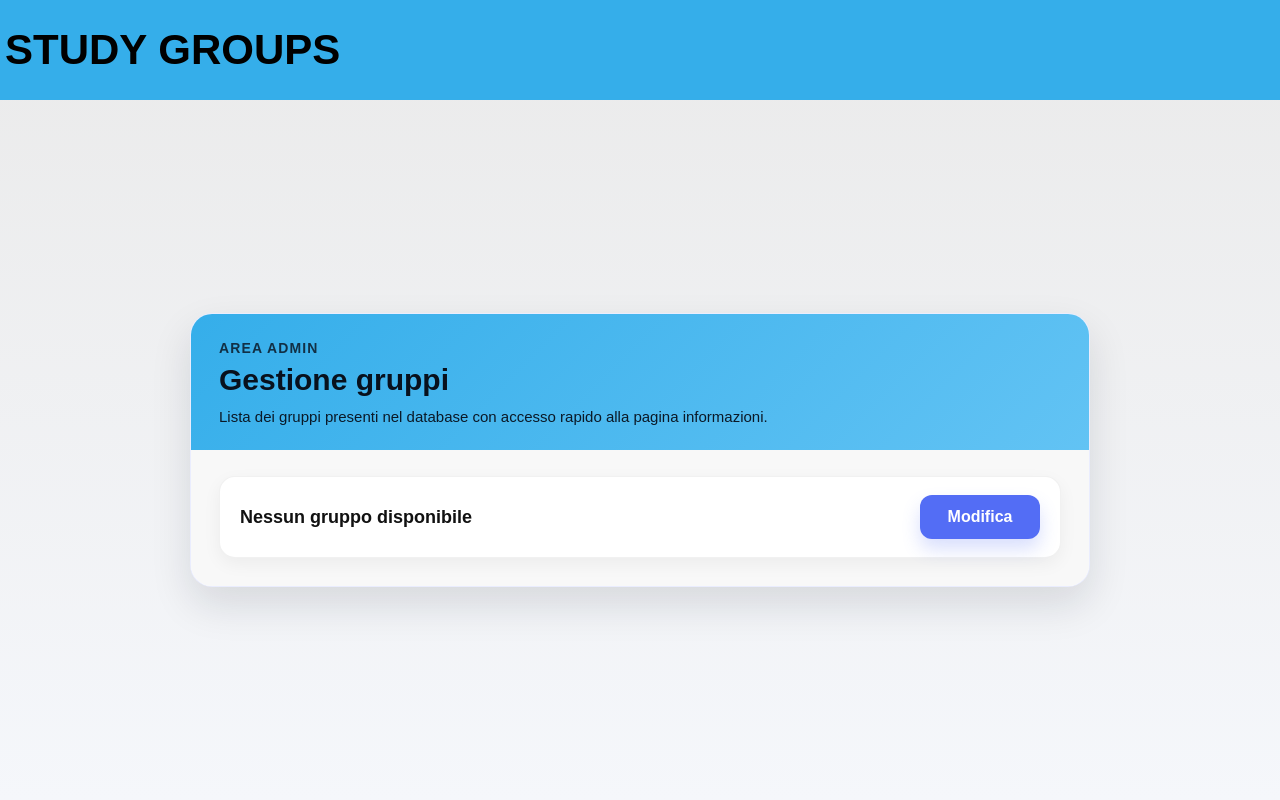
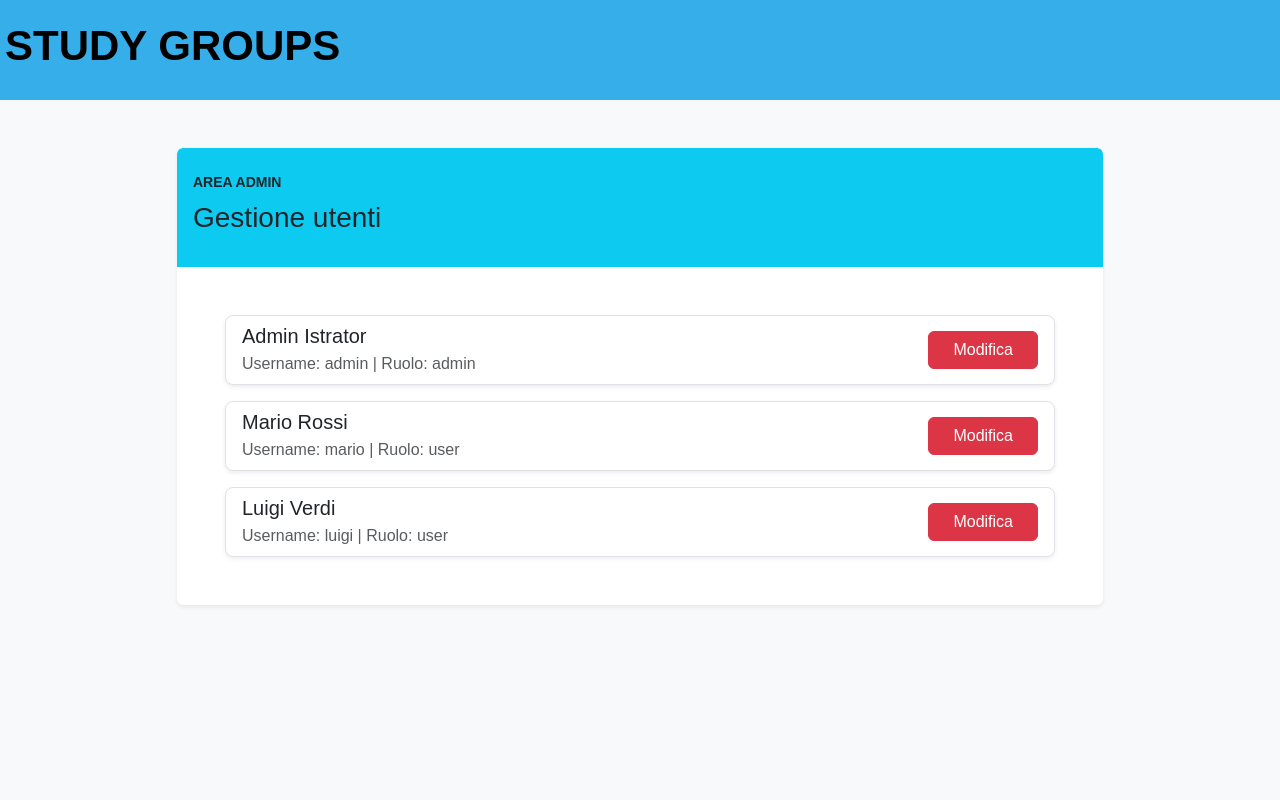
Before and after one commit to simonecapacci/progettowebs, a PHP site: page /php/admin_gestione_user.php in a window 1280 px wide. Run offline with PHP 8.4, Linux system fonts and the light colour scheme; data comes from the database, SQL or seed files in the repository; data that the repository does not hold is empty.

Commit message:
Integrazione bootstrap nelle schermate admin

```diff
--- a/studytogether/css/style.css
+++ b/studytogether/css/style.css
@@ -123,7 +123,7 @@ body {
 }
 
 /* RIGHE 2 COLONNE */
-.row{
+.group-card .row{
     display:flex;
     justify-content:space-between;
     font-size:15px;
@@ -158,105 +158,6 @@ body {
     border-radius:10px;
 }
 
-body.admin-page {
-    min-height: 100vh;
-    background: linear-gradient(180deg, #eaeaea 0%, #f5f7fb 100%);
-}
-
-body.admin-page .admin-container {
-    min-height: calc(100vh - 100px);
-    display: flex;
-    justify-content: center;
-    align-items: center;
-    padding: 32px 20px;
-}
-
-body.admin-page .admin-card {
-    width: min(900px, 100%);
-    overflow: hidden;
-    border-radius: 22px;
-    background: #ffffff;
-    box-shadow: 0 18px 40px rgba(16, 24, 40, 0.12);
-    border: 1px solid rgba(83, 109, 245, 0.12);
-}
-
-body.admin-page .admin-card-head {
-    padding: 26px 28px 22px;
-    background: linear-gradient(135deg, #35aeea 0%, #62c3f4 100%);
-    color: #08111d;
-}
-
-body.admin-page .admin-card-head p {
-    margin-bottom: 8px;
-    font-size: 14px;
-    font-weight: bold;
-    letter-spacing: 0.08em;
-    text-transform: uppercase;
-    opacity: 0.8;
-}
-
-body.admin-page .admin-card-head h2 {
-    font-size: 30px;
-    line-height: 1.05;
-    margin-bottom: 10px;
-}
-
-body.admin-page .admin-card-head span {
-    display: block;
-    max-width: 44rem;
-    font-size: 15px;
-    line-height: 1.5;
-    opacity: 0.95;
-}
-
-body.admin-page .admin-list {
-    display: grid;
-    gap: 14px;
-    padding: 26px 28px 28px;
-    background: #f8f8f8;
-}
-
-body.admin-page .admin-row {
-    display: flex;
-    justify-content: space-between;
-    align-items: center;
-    gap: 16px;
-    padding: 18px 20px;
-    border-radius: 16px;
-    background: #ffffff;
-    border: 1px solid rgba(17, 17, 17, 0.06);
-    box-shadow: 0 6px 18px rgba(0, 0, 0, 0.05);
-}
-
-body.admin-page .admin-row h3 {
-    font-size: 18px;
-    color: #111;
-}
-
-body.admin-page .admin-action {
-    flex: 0 0 auto;
-    display: inline-flex;
-    align-items: center;
-    justify-content: center;
-    min-width: 120px;
-    height: 44px;
-    padding: 0 18px;
-    border-radius: 12px;
-    background: #536df5;
-    color: #ffffff;
-    text-decoration: none;
-    font-weight: bold;
-    transition: transform 0.15s ease, filter 0.15s ease, box-shadow 0.15s ease;
-    box-shadow: 0 10px 18px rgba(83, 109, 245, 0.22);
-}
-
-body.admin-page .admin-action:hover,
-body.admin-page .admin-action:focus-visible {
-    transform: translateY(-1px);
-    filter: brightness(1.04);
-    outline: none;
-}
-
 /* login*/
 .login-card{
     background:#d9d9d9;
@@ -274,14 +175,3 @@ body.admin-page .admin-action:focus-visible {
 .btn-study:hover{
     background:#4055d6;
 }
-
-@media (max-width: 900px) {
-    body.admin-page .admin-row {
-        flex-direction: column;
-        align-items: stretch;
-    }
-
-    body.admin-page .admin-action {
-        width: 100%;
-    }
-}
--- a/studytogether/php/admin_gestione_user.php
+++ b/studytogether/php/admin_gestione_user.php
@@ -1,9 +1,9 @@
 <?php
 require_once __DIR__ . '/bootstrap.php';
 
-$groups = [];
-if (isset($dbh) && method_exists($dbh, 'getGroups')) {
-    $groups = $dbh->getGroups();
+$users = [];
+if (isset($dbh) && method_exists($dbh, 'getUsers')) {
+    $users = $dbh->getUsers();
 }
 ?>
 <!DOCTYPE html>
@@ -11,38 +11,51 @@ if (isset($dbh) && method_exists($dbh, 'getGroups')) {
 <head>
     <meta charset="UTF-8">
     <meta name="viewport" content="width=device-width, initial-scale=1.0">
-    <title>Gestione gruppi - StudyGroups</title>
+    <title>Gestione utenti - StudyGroups</title>
+    <link href="https://cdn.jsdelivr.net/npm/bootstrap@5.3.3/dist/css/bootstrap.min.css" rel="stylesheet">
     <link rel="stylesheet" href="../css/style.css">
 </head>
-<body class="admin-page">
+<body class="bg-body-tertiary">
     <header class="top-bar">
         <h1>STUDY GROUPS</h1>
     </header>
 
-    <main class="admin-container">
-        <section class="admin-card" aria-label="Gestione gruppi">
-            <div class="admin-card-head">
-                <p>Area admin</p>
-                <h2>Gestione gruppi</h2>
-                <span>Lista dei gruppi presenti nel database con accesso rapido alla pagina informazioni.</span>
+    <main class="container py-4 py-lg-5">
+        <div class="row justify-content-center">
+            <div class="col-12 col-xl-10">
+                <div class="card border-0 shadow-sm overflow-hidden">
+                    <div class="card-header bg-info text-dark border-0 py-4">
+                        <p class="text-uppercase fw-semibold small mb-2">Area admin</p>
+                        <h2 class="h3 mb-2">Gestione utenti</h2>
+                    </div>
+
+                    <div class="card-body p-4 p-lg-5">
+                        <div class="list-group list-group-flush gap-3">
+                            <?php if (!empty($users)): ?>
+                                <?php foreach ($users as $user): ?>
+                                    <div class="list-group-item border rounded-3 shadow-sm">
+                                        <div class="d-flex flex-column flex-md-row justify-content-between align-items-md-center gap-3">
+                                            <div>
+                                                <h3 class="h5 mb-1"><?php echo htmlspecialchars(trim($user['name'] . ' ' . $user['surname']), ENT_QUOTES, 'UTF-8'); ?></h3>
+                                                <p class="mb-0 text-body-secondary">Username: <?php echo htmlspecialchars($user['username'], ENT_QUOTES, 'UTF-8'); ?> | Ruolo: <?php echo htmlspecialchars($user['role'], ENT_QUOTES, 'UTF-8'); ?></p>
+                                            </div>
+                                            <button type="button" class="btn btn-danger px-4">Modifica</button>
+                                        </div>
+                                    </div>
+                                <?php endforeach; ?>
+                            <?php else: ?>
+                                <div class="list-group-item border rounded-3 shadow-sm">
+                                    <h3 class="h5 mb-1">Nessun utente disponibile</h3>
+                                    <p class="mb-0 text-body-secondary">Al momento non ci sono utenti nel database.</p>
+                                </div>
+                            <?php endif; ?>
+                        </div>
+                    </div>
+                </div>
             </div>
+        </div>
+    </main>
 
-            <div class="admin-list">
-                <?php if (!empty($groups)): ?>
-                    <?php foreach ($groups as $group): ?>
-                        <article class="admin-row">
-                            <h3><?php echo htmlspecialchars($group['name'], ENT_QUOTES, 'UTF-8'); ?></h3>
-                            <a class="admin-action" href="info_gruppo.php?id=<?php echo urlencode($group['id']); ?>">Modifica</a>
-                        </article>
-                    <?php endforeach; ?>
-                <?php else: ?>
-                    <article class="admin-row">
-                        <h3>Nessun gruppo disponibile</h3>
-                        <a class="admin-action" href="info_gruppo.php">Modifica</a>
-                    </article>
-                <?php endif; ?>
-            </div>
-        </section>
-    </main>
+    <script src="https://cdn.jsdelivr.net/npm/bootstrap@5.3.3/dist/js/bootstrap.bundle.min.js"></script>
 </body>
 </html>
--- a/studytogether/php/db/database.php
+++ b/studytogether/php/db/database.php
@@ -68,6 +68,79 @@ class DatabaseHelper{
         return $result->fetch_all(MYSQLI_ASSOC);
     }
 
+
+    public function getGroupsByUsername($username){
+        $query = "
+            SELECT
+                sg.id,
+                sg.name,
+                sg.description,
+                sg.date,
+                sg.time,
+                sg.created_at,
+                sg.subject_id,
+                s.name AS subject_name,
+                sg.creator_id,
+                u.username AS creator_username,
+                u.name AS creator_name,
+                u.surname AS creator_surname
+            FROM study_group sg
+            INNER JOIN subject s ON sg.subject_id = s.id
+            INNER JOIN `user` u ON sg.creator_id = u.id
+            WHERE u.username = ?
+            ORDER BY sg.date ASC, sg.time ASC, sg.created_at DESC
+        ";
+
+        $stmt = $this->db->prepare($query);
+        if (!$stmt) {
+            die("Prepare failed: " . $this->db->error);
+        }
+
+        $stmt->bind_param("s", $username);
+        if (!$stmt->execute()) {
+            die("Execute failed: " . $stmt->error);
+        }
+
+        $result = $stmt->get_result();
+        return $result ? $result->fetch_all(MYSQLI_ASSOC) : [];
+    }
+
+    public function getGroupsBySubject($subjectName){
+        $query = "
+            SELECT
+                sg.id,
+                sg.name,
+                sg.description,
+                sg.date,
+                sg.time,
+                sg.created_at,
+                sg.subject_id,
+                s.name AS subject_name,
+                sg.creator_id,
+                u.username AS creator_username,
+                u.name AS creator_name,
+                u.surname AS creator_surname
+            FROM study_group sg
+            INNER JOIN subject s ON sg.subject_id = s.id
+            INNER JOIN `user` u ON sg.creator_id = u.id
+            WHERE s.name = ?
+            ORDER BY sg.date ASC, sg.time ASC, sg.created_at DESC
+        ";
+
+        $stmt = $this->db->prepare($query);
+        if (!$stmt) {
+            die("Prepare failed: " . $this->db->error);
+        }
+
+        $stmt->bind_param("s", $subjectName);
+        if (!$stmt->execute()) {
+            die("Execute failed: " . $stmt->error);
+        }
+
+        $result = $stmt->get_result();
+        return $result ? $result->fetch_all(MYSQLI_ASSOC) : [];
+    }
+
     public function getSubjects(){
         $query = "
             SELECT
```
Also changed, not shown: studytogether/php/admin_gestione_gruppi.php (+30 -17 lines).
